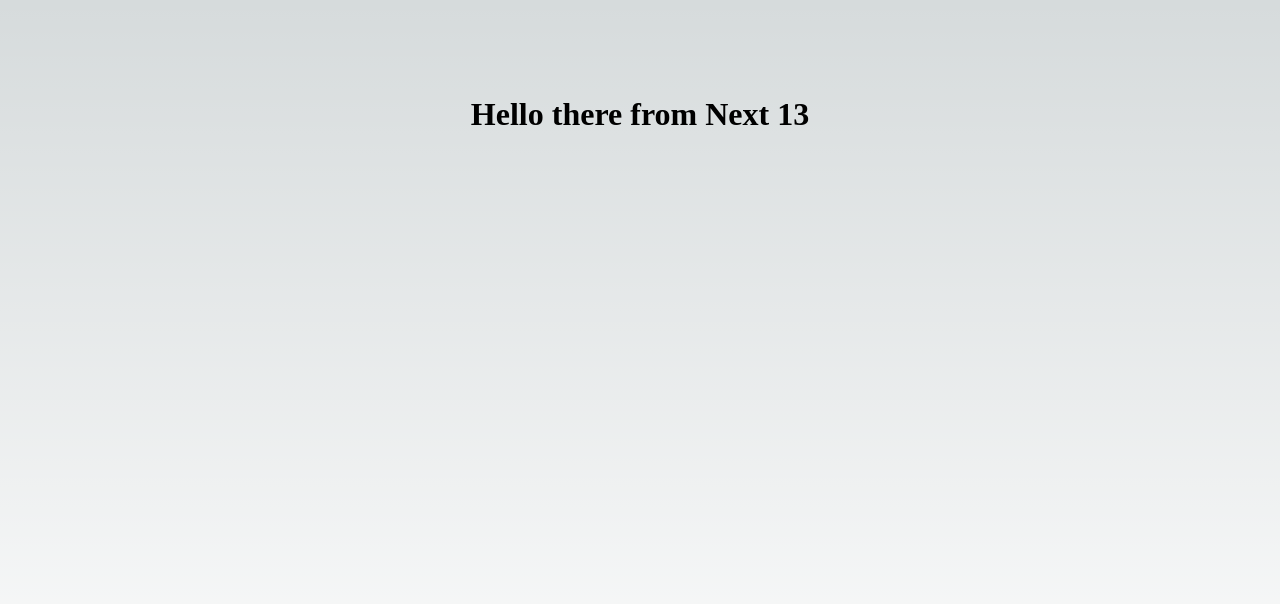
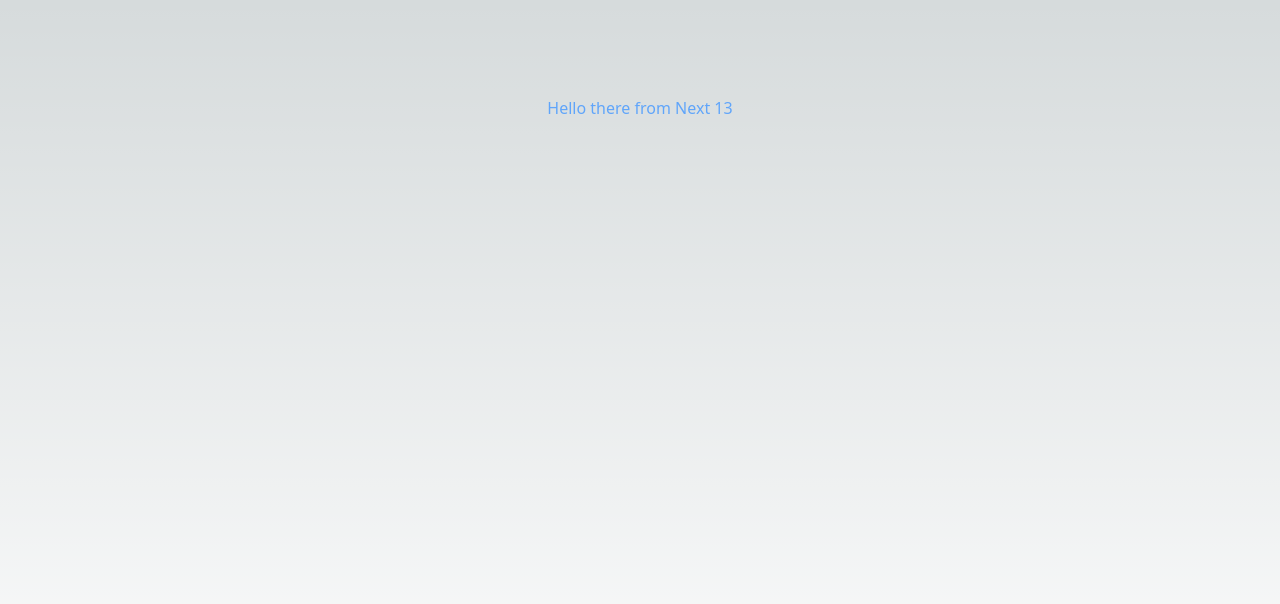
Before and after one commit to tetiana-zhuchenko/openTableNextJS, a Next.js app: page / in a window 1280 px wide. Shown: the top 604 px of the page. Built offline with nearby package versions, Linux system fonts and the light colour scheme.

Commit message:
feat: added tailwind

```diff
--- a/app/globals.css
+++ b/app/globals.css
@@ -1,3 +1,7 @@
+@tailwind base;
+@tailwind components;
+@tailwind utilities;
+
 :root {
   --max-width: 1100px;
   --border-radius: 12px;
--- a/app/page.tsx
+++ b/app/page.tsx
@@ -7,7 +7,7 @@ const inter = Inter({ subsets: ['latin'] })
 export default function Home() {
   return (
     <main className={styles.main}>
-      <h1>Hello there from Next 13</h1>
+      <h1 className="text-blue-400">Hello there from Next 13</h1>
     </main>
   )
 }
--- a/package.json
+++ b/package.json
@@ -17,5 +17,10 @@
     "react": "18.2.0",
     "react-dom": "18.2.0",
     "typescript": "5.1.6"
+  },
+  "devDependencies": {
+    "autoprefixer": "^10.4.13",
+    "postcss": "^8.4.20",
+    "tailwindcss": "^3.2.4"
   }
 }
--- /dev/null
+++ b/postcss.config.js
@@ -0,0 +1,6 @@
+module.exports = {
+  plugins: {
+    tailwindcss: {},
+    autoprefixer: {},
+  },
+}
--- /dev/null
+++ b/tailwind.config.js
@@ -0,0 +1,8 @@
+/** @type {import('tailwindcss').Config} */
+module.exports = {
+  content: ['./app/**/*.{js,ts,jsx,tsx}'],
+  theme: {
+    extend: {},
+  },
+  plugins: [],
+}
```
Also changed, not shown: 1 other file (tests, documents, lock files or other folders).
